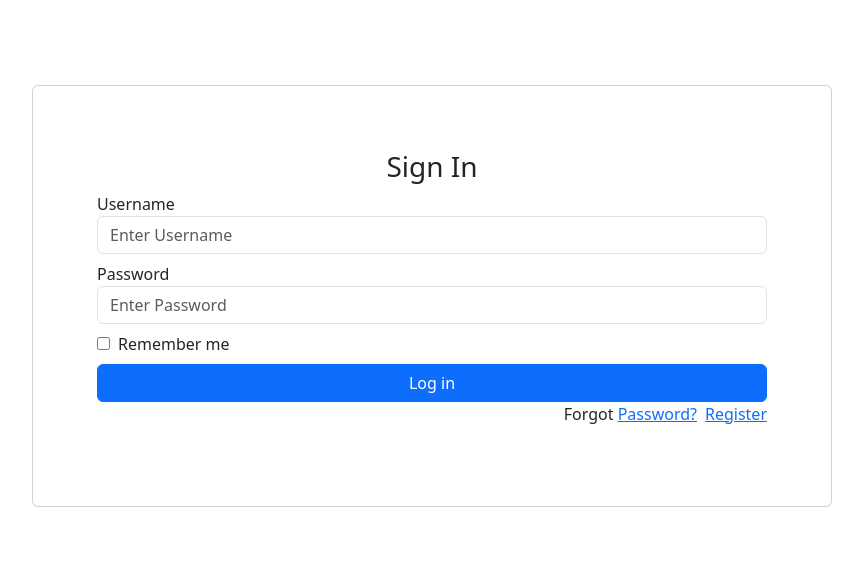
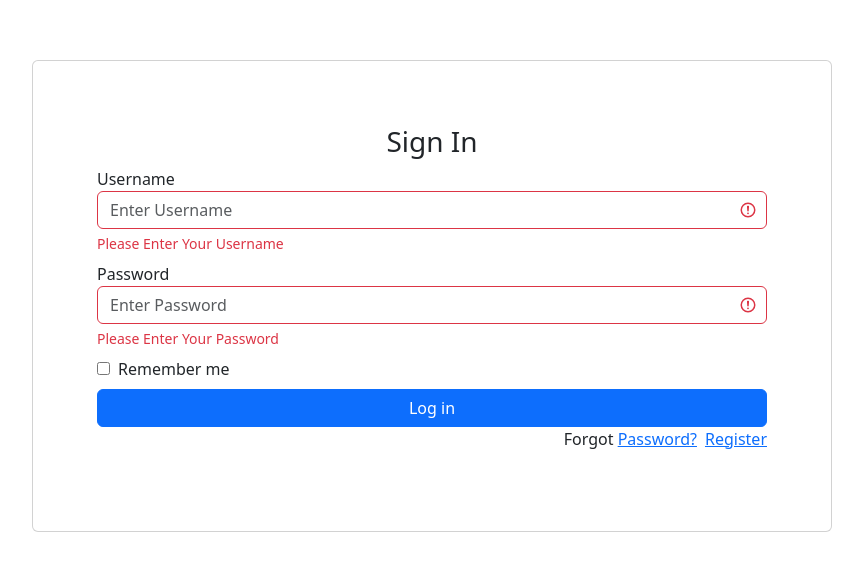
Before and after one commit to JohnJones88/TradeVault-ui, a React (Create React App) app in the folder TradeVault-ui/: page / in a window 1280 px wide. Shown: the part 104-674 px from the top of the page, without its empty margins (208-1071 px from the left). Built offline with nearby package versions, Linux system fonts and the light colour scheme.

Commit message:
update to home, app, and login

```diff
--- a/TradeVault-ui/src/App.tsx
+++ b/TradeVault-ui/src/App.tsx
@@ -21,7 +21,7 @@ function App() {
     <BrowserRouter>
       {
         shouldShowNavBar && <div>
-          <Navbar bg="dark" variant="dark" expand="lg" fixed="top">
+          <Navbar bg="dark" variant="dark" expand="lg" sticky="top">
             <Container className="bg-dark">
               <Navbar.Brand href="/home">TradeVault</Navbar.Brand>
               <Navbar.Toggle aria-controls="basic-navbar-nav" />
--- a/TradeVault-ui/src/pages/home/HomePage.tsx
+++ b/TradeVault-ui/src/pages/home/HomePage.tsx
@@ -36,7 +36,7 @@ function HomePage() {
 
             <div className="row g-4">
                 {collectables.map((collectable) => (
-                    <div onClick={() => navigate(collectable.id)} key={collectable.id} className="col-xl-4 col-md-6 col-sm-12">
+                    <div onClick={() => navigateTo(collectable.id)} key={collectable.id} className="col-xl-4 col-md-6 col-sm-12">
                         <TradeVaultCard id={collectable.id} name={collectable.name} description={collectable.description} image={"http://localhost:3000/s-l1200.webp"} age={collectable.age} condition={collectable.condition} />
                     </div>
                 ))}
@@ -46,11 +46,11 @@ function HomePage() {
 
     async function getCollectables(): Promise<void> {
         try {
-            const options = {
+            /*const options = {
                 headers: { 'Content-Type': 'application/json', 'authorization': `${localStorage.getItem('profile-token')}` },
             }
-           const resp = await fetch('http://localhost:5000/collectables?random=6', options); // Grabs 6 random collectables
-            //const resp = await fetch("./homePageData.json");
+            const resp = await fetch('http://localhost:5000/collectables?random=6', options);*/ // Grabs 6 random collectables
+            const resp = await fetch("./homePageData.json");
             const data = await resp.json();
 
             setCollectables(data);
@@ -59,16 +59,16 @@ function HomePage() {
         }
     }
 
-    /*function navigateTo() {
-        const asyncNavigateTo = async () => {
+    function navigateTo(id: number) {
+        const asyncNavigateTo = async (id: number) => {
             try {
-                navigate('/view')
+                navigate('/view/:id')
             } catch (error) {
                 console.error(error);
             }
         }
-        asyncNavigateTo();
-    }*/
+        asyncNavigateTo(id);
+    }
 }
 
 export default HomePage;
--- a/TradeVault-ui/src/pages/logIn/LoginPage.tsx
+++ b/TradeVault-ui/src/pages/logIn/LoginPage.tsx
@@ -18,13 +18,19 @@ function LogInPage() {
           <div className="50-w p-5 rounded">
             <form className="needs-validation">
               <h3 className="text-center">Sign In</h3>
-              <div className="mb-2">
+              <div className="was-validated mb-2">
                 <label typeof="text">Username</label>
                 <input type="username" required placeholder="Enter Username" className={`form-control ${hasError ? 'is-invalid' : ''}`} value={username} onChange={(e) => { setUsername(e.target.value) }} />
+                <div className="invalid-feedback">
+                  Please Enter Your Username
+                </div>
               </div>
-              <div className="mb-2">
+              <div className="was-validated mb-2">
                 <label htmlFor="password">Password</label>
                 <input type="password" required placeholder="Enter Password" className={`form-control ${hasError ? 'is-invalid' : ''}`} value={password} onChange={(e) => { setPassword(e.target.value) }} />
+                <div className="invalid-feedback">
+                  Please Enter Your Password
+                </div>
               </div>
               <div className="mb-2">
                 <input type="checkbox" className="custom-control custom-checkbox" id="check" />
```
